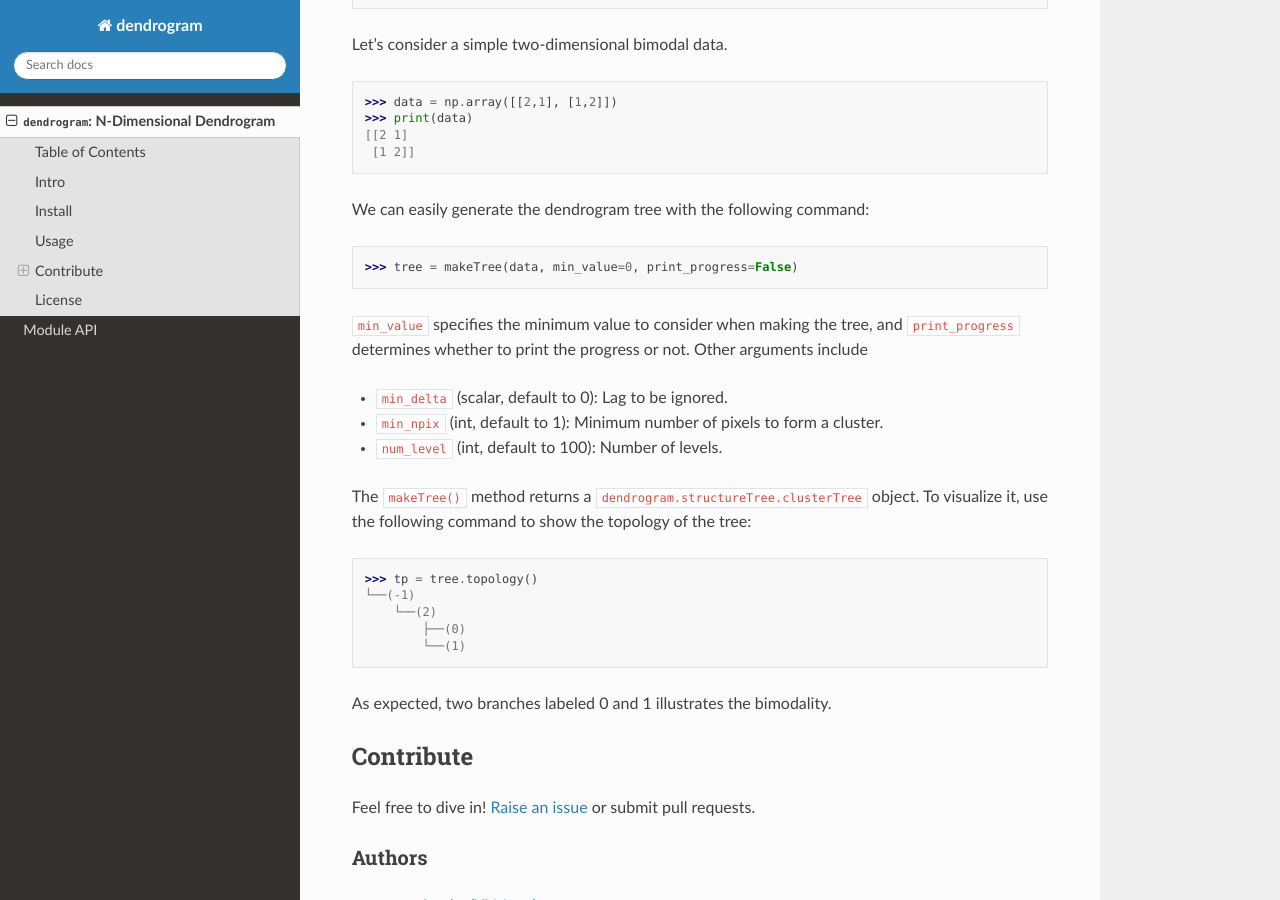
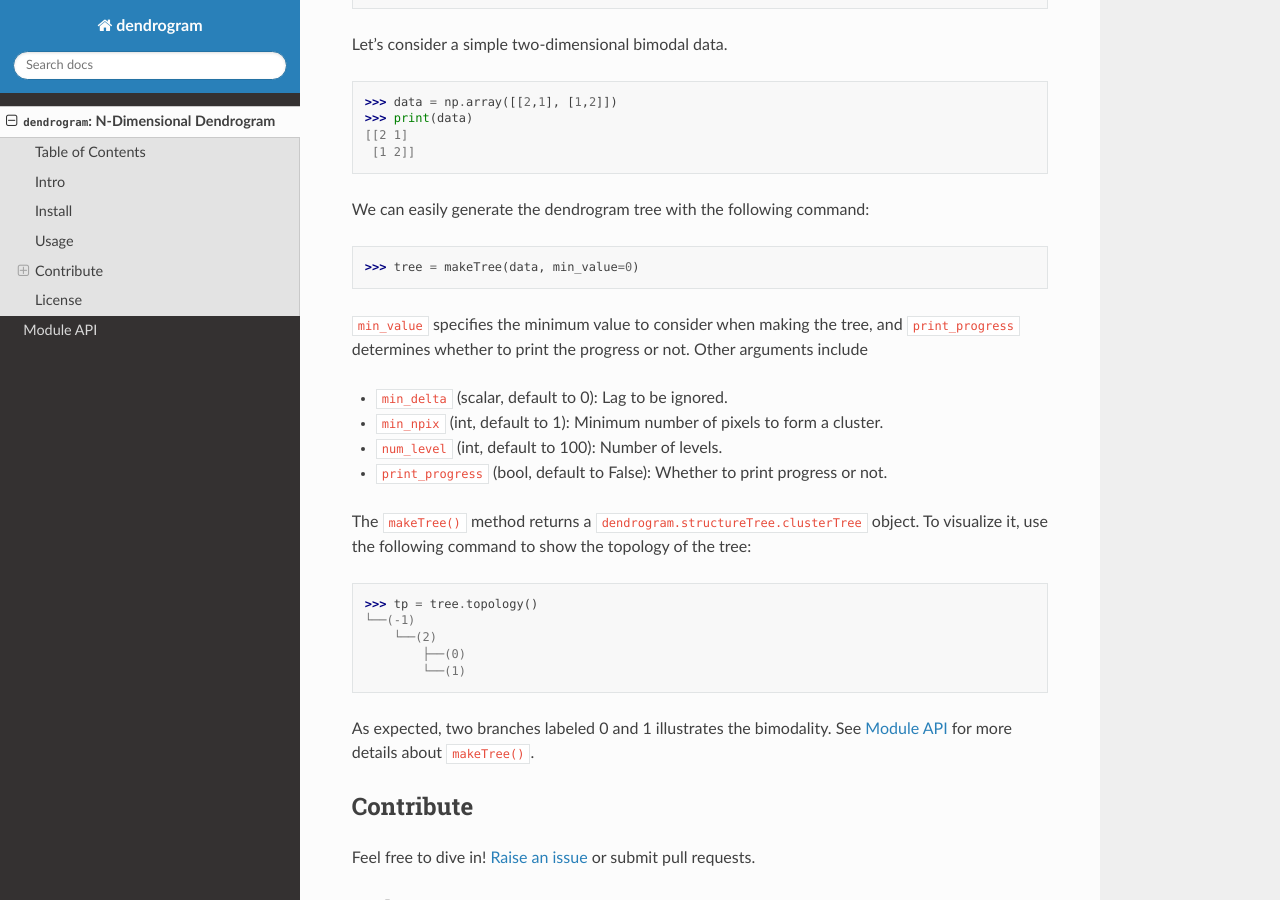
Before and after one commit to ybillchen/Dendrogram, a Sphinx documentation site: the page built from docs/source/homepage.md, in a window 1280 px wide and 900 px high, scrolled down 1311 px. Built offline with Sphinx 7.4.7 and the Read the Docs theme 2.0.0, drawn with Linux system fonts in a browser that asks for light colours.

Commit message:
Updated homepage

````diff
--- a/docs/source/homepage.md
+++ b/docs/source/homepage.md
@@ -55,12 +55,13 @@ Let's consider a simple two-dimensional bimodal data.
 ```
 We can easily generate the dendrogram tree with the following command:
 ```python
->>> tree = makeTree(data, min_value=0, print_progress=False)
+>>> tree = makeTree(data, min_value=0)
 ```
 `min_value` specifies the minimum value to consider when making the tree, and `print_progress` determines whether to print the progress or not. Other arguments include
 - `min_delta` (scalar, default to 0): Lag to be ignored.
 - `min_npix` (int, default to 1): Minimum number of pixels to form a cluster.
 - `num_level` (int, default to 100): Number of levels.
+- `print_progress` (bool, default to False): Whether to print progress or not.
 
 The `makeTree()` method returns a `dendrogram.structureTree.clusterTree` object. To visualize it, use the following command to show the topology of the tree:
 ```python
@@ -70,7 +71,7 @@ The `makeTree()` method returns a `dendrogram.structureTree.clusterTree` object.
         ├──(0)
         └──(1)
 ```
-As expected, two branches labeled 0 and 1 illustrates the bimodality.
+As expected, two branches labeled 0 and 1 illustrates the bimodality. See [Module API](https://dendrogram.readthedocs.io/en/latest/dendrogram.html#dendrogram.structureTree.makeTree) for more details about `makeTree()`.
 
 ## Contribute
 
````
